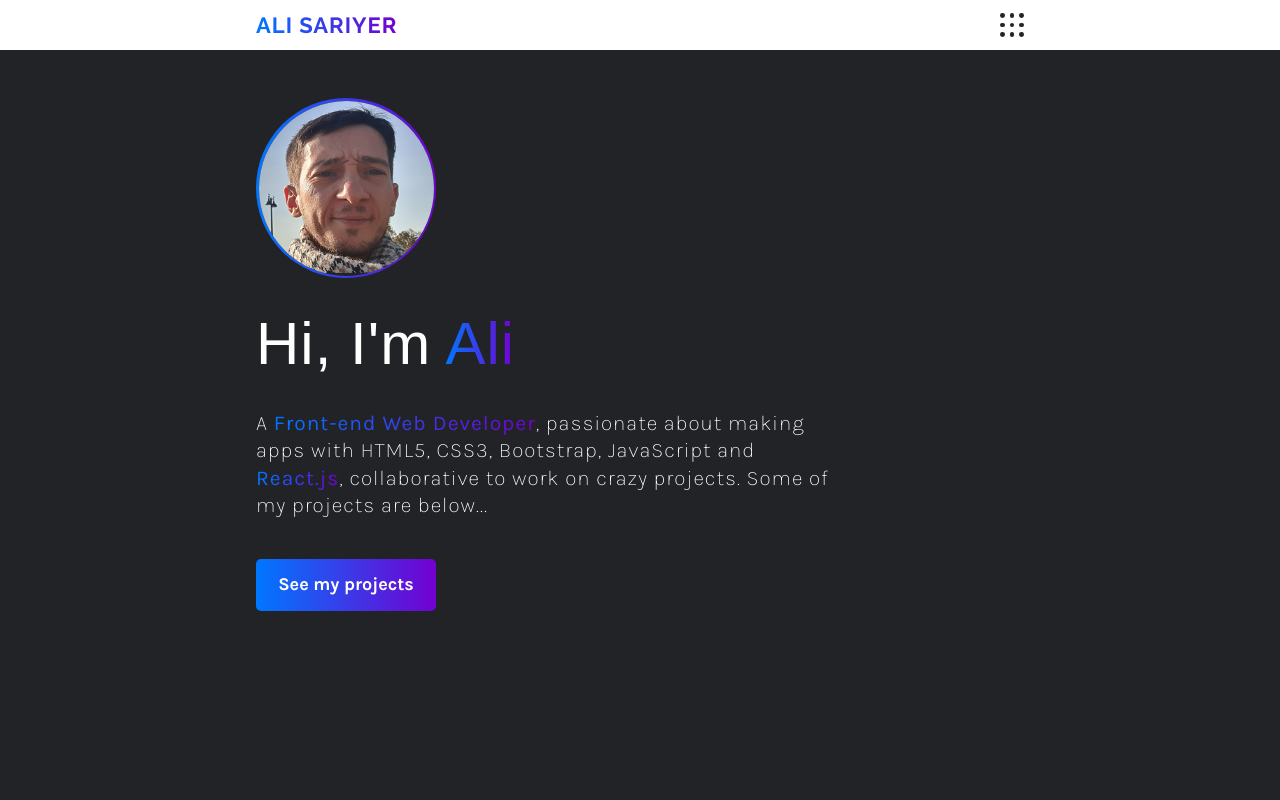
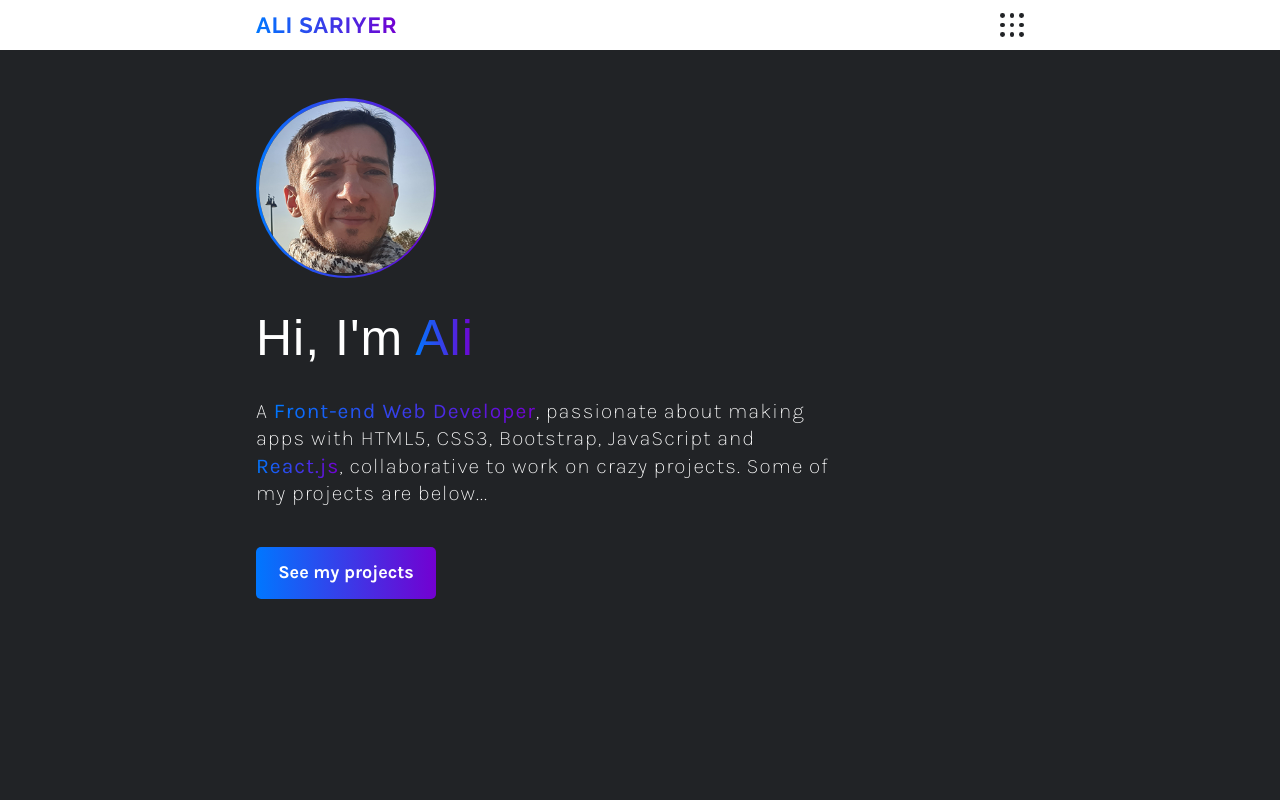
Before and after one commit to alisariyer/alisariyer, a React (Create React App) app: page / in a window 1280 px wide. Shown: the top 800 px of the page. Built offline with nearby package versions, Linux system fonts and the light colour scheme; a web font is replaced by a local one.

Commit message:
Update hero title font-size

```diff
--- a/src/css/main.css
+++ b/src/css/main.css
@@ -96,7 +96,7 @@
 
 .hero-title {
   font-family: "Expletus Sans", sans-serif;
-  font-size: calc(var(--rem) * 6);
+  font-size: calc(var(--rem) * 5);
   font-weight: 500;
 }
 
@@ -365,3 +365,8 @@ footer .container {
 .bi:hover {
     color: hsl(var(--clr-white));
 }
+
+.bi-boxes {
+  font-size: 2.4rem;
+  color: hsl( var(--clr-gray));
+}
```
